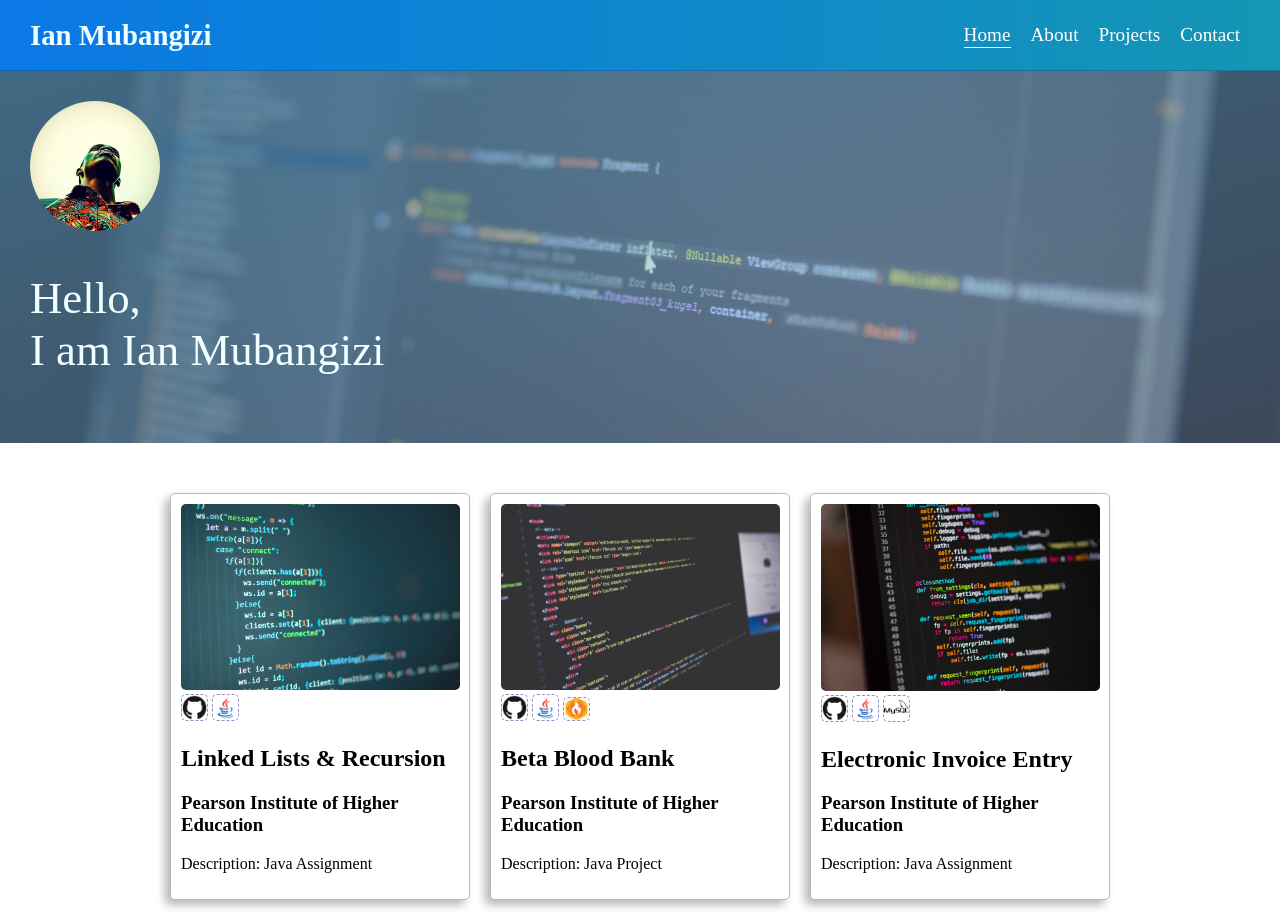
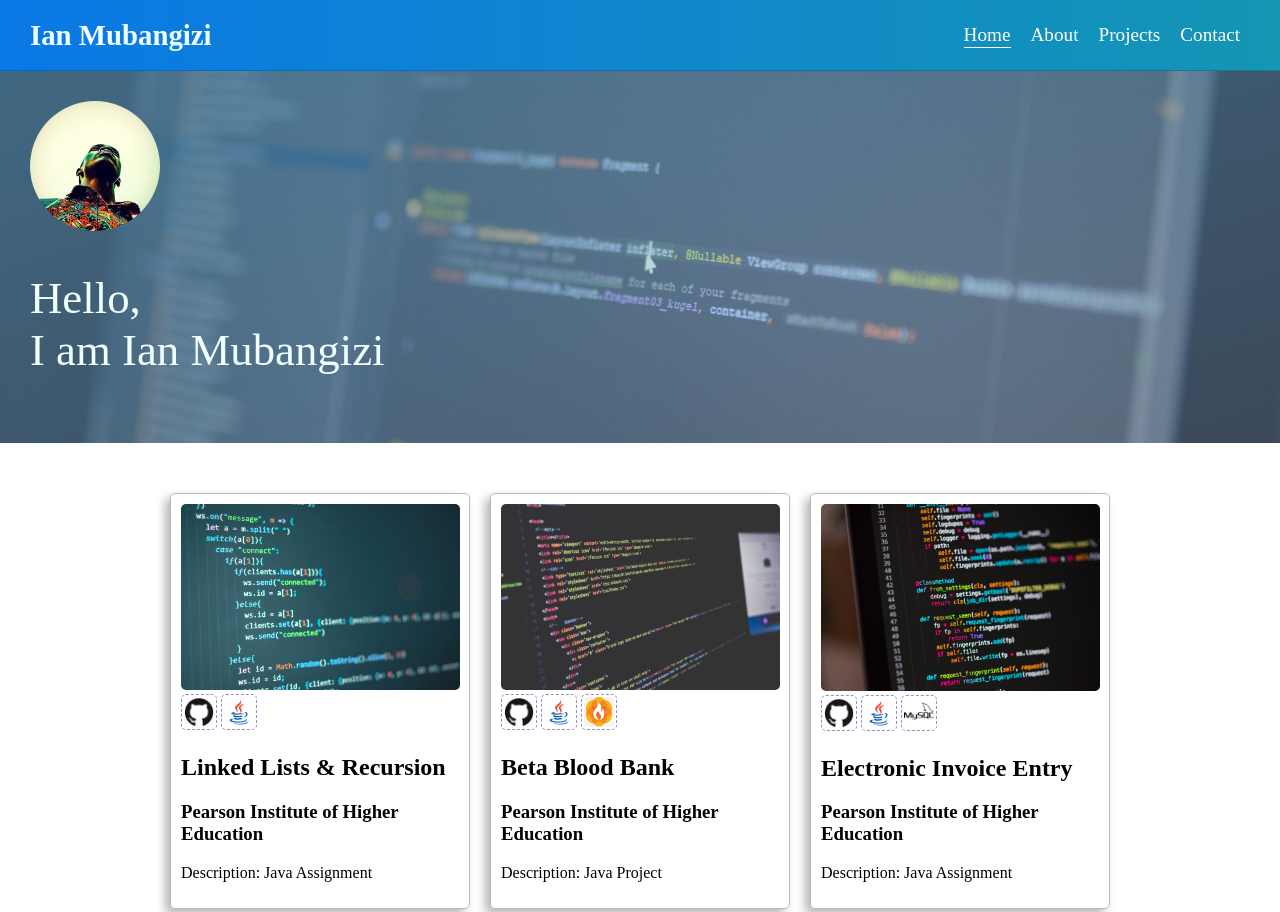
Before and after one commit to ianmubangizi/ITEC301-Personal-Website, a plain HTML site: page index.html in a window 1280 px wide. Shown: the top 912 px of the page. Drawn offline with Linux system fonts and the light colour scheme.

Commit message:
new icon styles

```diff
--- a/static/css/main.css
+++ b/static/css/main.css
@@ -10,10 +10,10 @@ body {
     height: 100%;
     display: grid;
     grid-template-areas:
-      'header'
-      'main'
-      'footer';
-  }
+        'header'
+        'main'
+        'footer';
+}
 
 header h1 {
     flex: 1.5;
@@ -148,7 +148,10 @@ footer {
 }
 
 .logo-icon {
-    width: 25px;
+    padding: 2px;
+    max-width: 30px;
+    min-height: 30px;
+    border-radius: 5px;
     border: 1px dashed rgb(145, 145, 200);
     align-content: center;
     border-radius: 5px;
```
